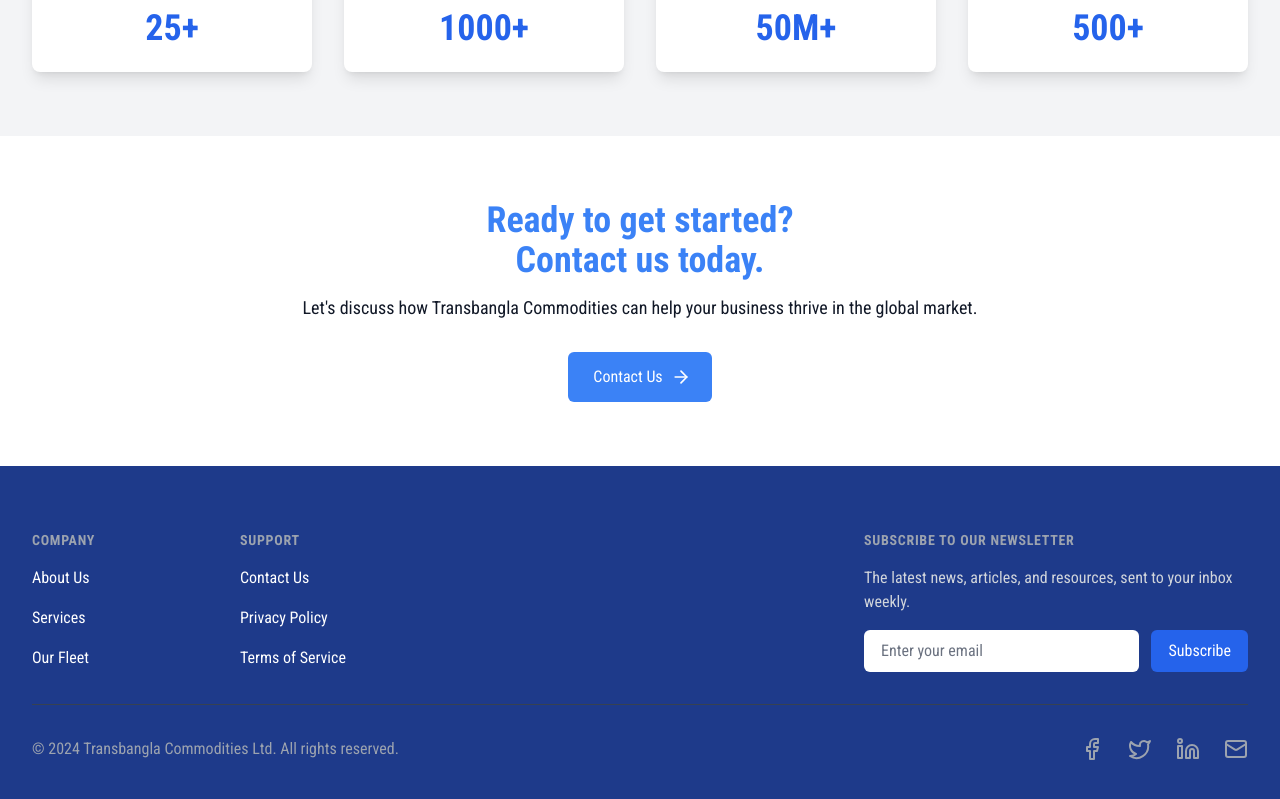
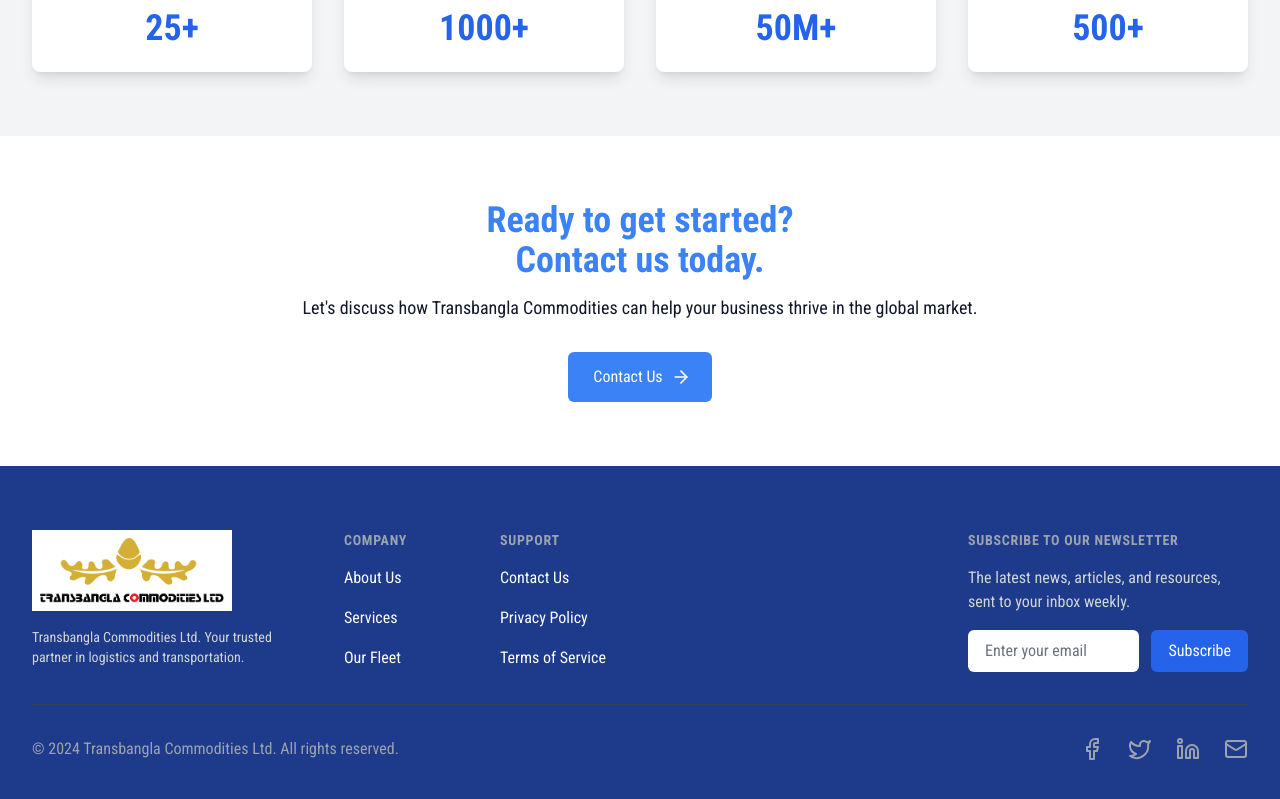
Before and after one commit to Ashik-Ahmed/transbangla_commodities_website, a Next.js app: page / in a window 1280 px wide. Shown: the part 1388-2187 px from the top of the page. Built offline with nearby package versions, Linux system fonts and the light colour scheme.

Commit message:
footer updated with company logo

```diff
--- a/src/app/components/Footer/Footer.jsx
+++ b/src/app/components/Footer/Footer.jsx
@@ -1,12 +1,28 @@
 import Link from 'next/link'
+import Image from 'next/image'
 import { Facebook, Twitter, Linkedin, Mail } from 'lucide-react'
 
 const Footer = () => {
     return (
         <footer className="bg-blue-900 text-white">
             <div className="max-w-7xl mx-auto py-12 px-4 sm:px-6 lg:py-16 lg:px-8">
-                <div className="xl:grid xl:grid-cols-3 xl:gap-8">
-                    <div className="grid grid-cols-2 gap-8 xl:col-span-2">
+                <div className="xl:grid xl:grid-cols-4 xl:gap-8">
+                    {/* Company Logo */}
+                    <div className="xl:col-span-1">
+                        <Image
+                            src="/Logo.png"
+                            alt="Transbangla Commodities Ltd Logo"
+                            width={200}
+                            height={67}
+                            className="mb-4 bg-white p-2"
+                        />
+                        <p className="text-sm text-gray-300">
+                            Transbangla Commodities Ltd. Your trusted partner in logistics and transportation.
+                        </p>
+                    </div>
+
+                    {/* Existing content */}
+                    <div className="grid grid-cols-2 gap-8 xl:col-span-2 mt-12 xl:mt-0">
                         <div className="md:grid md:grid-cols-2 md:gap-8">
                             <div>
                                 <h3 className="text-sm font-semibold text-gray-400 tracking-wider uppercase">Company</h3>
@@ -38,7 +54,9 @@
                             </div>
                         </div>
                     </div>
-                    <div className="mt-8 xl:mt-0">
+
+                    {/* Newsletter section */}
+                    <div className="mt-12 xl:mt-0">
                         <h3 className="text-sm font-semibold text-gray-400 tracking-wider uppercase">Subscribe to our newsletter</h3>
                         <p className="mt-4 text-base text-gray-300">The latest news, articles, and resources, sent to your inbox weekly.</p>
                         <form className="mt-4 sm:flex sm:max-w-md">
@@ -50,6 +68,7 @@
                         </form>
                     </div>
                 </div>
+
                 <div className="mt-8 border-t border-gray-700 pt-8 md:flex md:items-center md:justify-between">
                     <div className="flex space-x-6 md:order-2">
                         <a href="#" className="text-gray-400 hover:text-gray-300">
```
